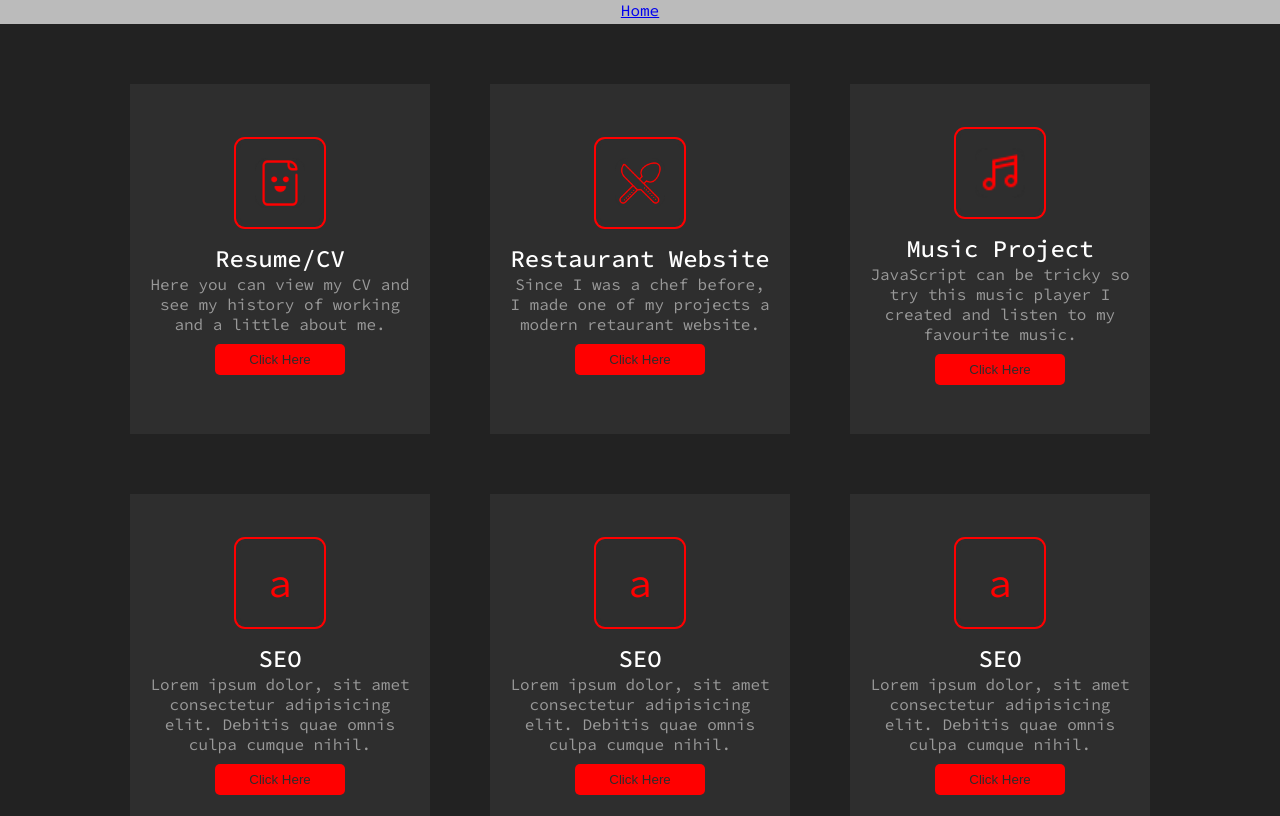
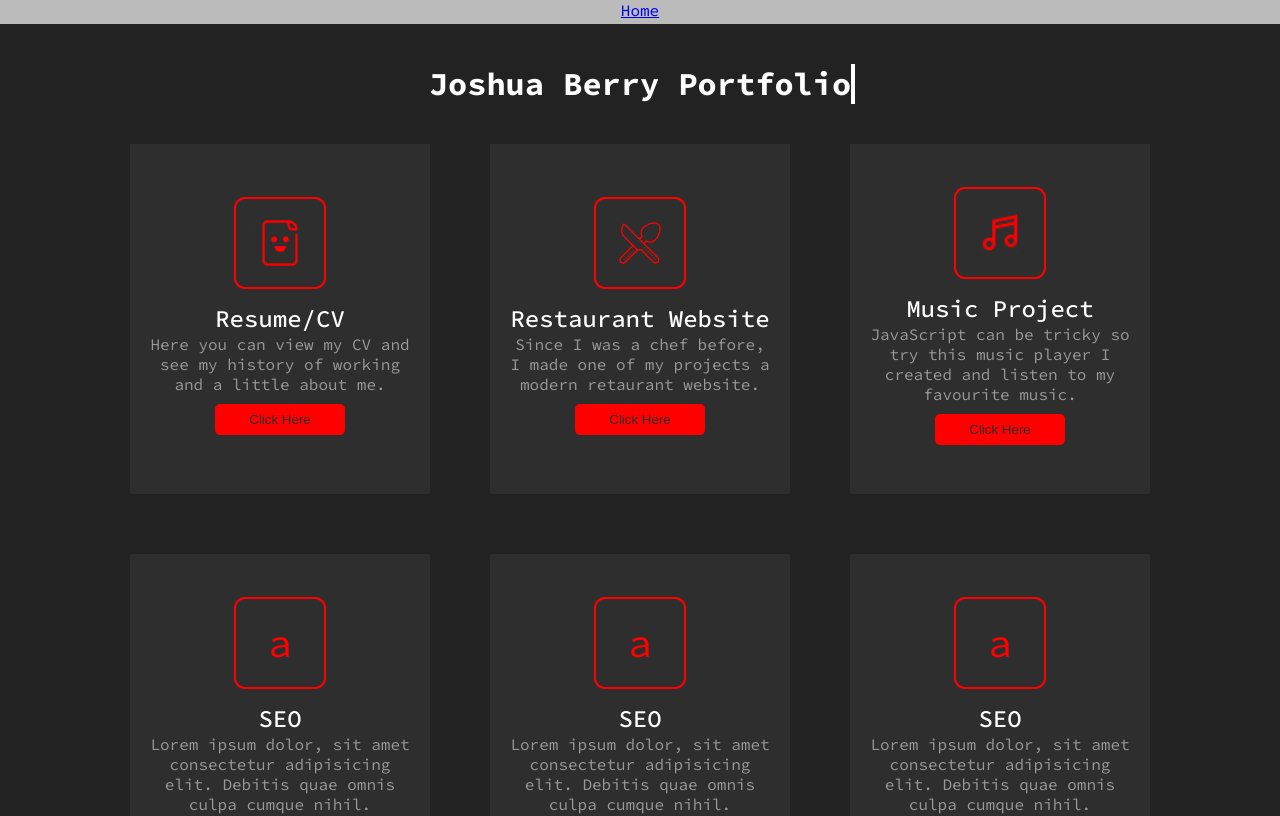
Before and after one commit to joshuaberry982/portfolio-source-code, a React (Create React App) app: page / in a window 1280 px wide. Shown: the top 816 px of the page. Built offline with nearby package versions, Linux system fonts and the light colour scheme.

Commit message:
added header animation to home page

```diff
--- a/src/Pages/Home.js
+++ b/src/Pages/Home.js
@@ -12,6 +12,11 @@ export default function Home() {
 
   return (
     <div className="home0">
+
+    <div className="header0">
+        <h2 data-text="Joshua Berry Portfolio">Joshua Berry Portfolio</h2>
+    </div>
+
     <div className="container0">
         <div className="box0">
             <div className="content0">
--- a/src/Pages/home.css
+++ b/src/Pages/home.css
@@ -1,3 +1,5 @@
+/* Global */
+
 .home0 {
     padding: 0;
     margin: 0;
@@ -18,9 +20,47 @@ body {
     justify-content: center;
     align-items: center;
     flex-wrap: wrap;
-    padding: 60px 0;
+    padding-bottom: 60px;
     gap: 60px;
 }
+
+/* Header */
+
+.header0 {
+    display: flex;
+    justify-content: center;
+    align-items: center;
+    padding: 40px 0;
+}
+
+.header0 h2 {
+    position: relative;
+    font-size: 2em;
+    color: #111;
+}
+
+.header0 h2::before {
+    content: attr(data-text);
+    position: absolute;
+    white-space: nowrap;
+    color: #fff;
+    width: 350px;
+    overflow: hidden;
+    border-right: 4px solid #fff;
+    animation: animate 8s linear infinite;
+
+}
+
+@keyframes animate {
+    0%, 10%, 100% {
+        width: 0;
+    }
+    70%, 90% {
+        width: 100%;
+    }
+}
+
+/* Cards */
 
 .container0 .box0 {
     position: relative;
```
